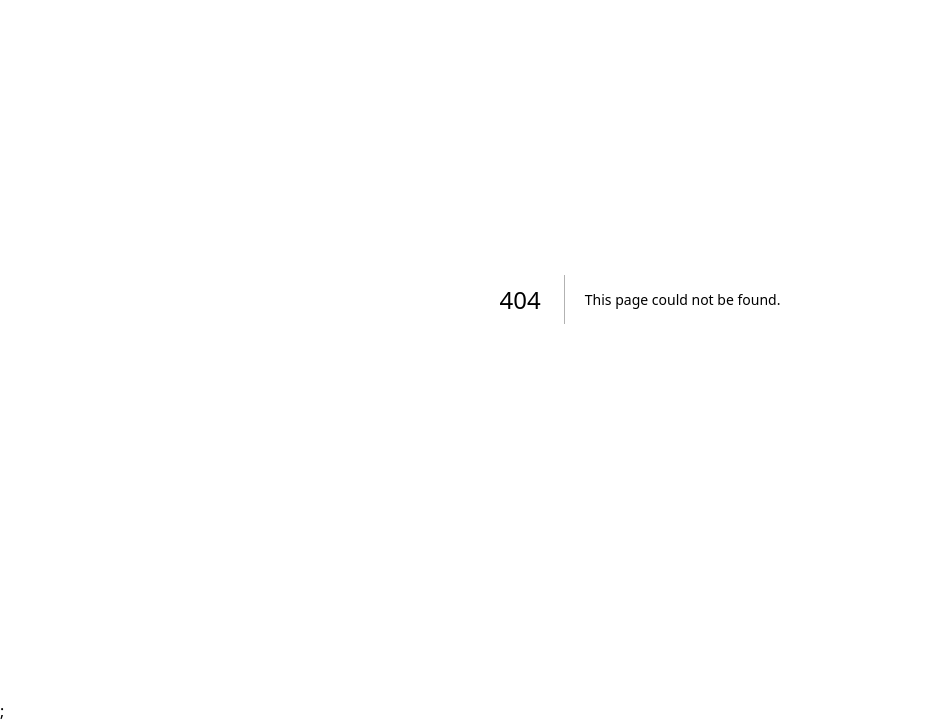
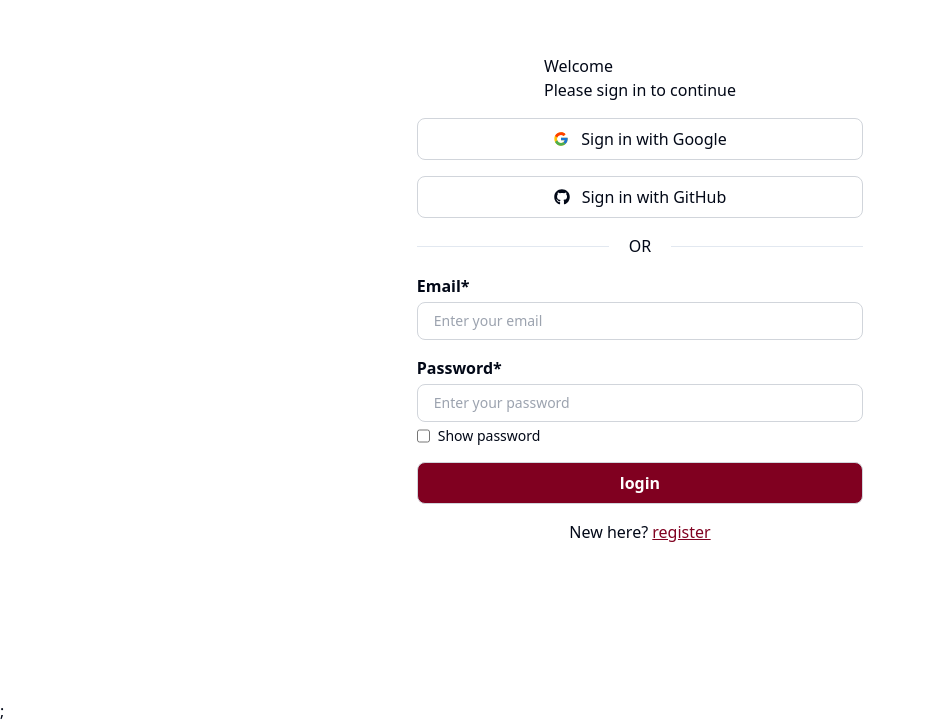
Before and after one commit to Jsmithseo/headlessSTLR, a Next.js app: page /login in a window 1280 px wide. Before the commit this address had no page. Shown: the part 101-824 px from the top of the page, without its empty margins (0-926 px from the left). Built offline with nearby package versions, Linux system fonts and the light colour scheme.

Commit message:
login page successfully set up

```diff
--- a/components/register/Signup.tsx
+++ b/components/register/Signup.tsx
@@ -1,20 +1,21 @@
 "use client";
 import React, { useEffect, useState } from "react";
-import Button from "./button";
+import Button from "../button";
 import { FcGoogle } from "react-icons/fc";
+import { FaGithub } from "react-icons/fa";
 import { Separator } from "../ui/separator";
-import Input from "./input";
-import InputContainer from "./inputContainer";
-import Label from "./label";
+import Input from "../input";
+import InputContainer from "../inputContainer";
+import Label from "../label";
 import { useForm } from "react-hook-form";
-import ErrorMessage from "./errorMessage";
+import ErrorMessage from "../errorMessage";
 import { useRouter } from "next/navigation";
 import Link from "next/link";
 import { LoadingSpinner } from "../ui/loading-spinner";
 import { _createNewUser } from "../../models/user.model";
 import { Toaster } from "../../components/ui/toaster";
 import { useToast } from "../ui/use-toast";
-
+import { signIn } from "next-auth/react";
 function SignupForm() {
   const [showPassword, setShowPassword] = useState(false);
   const [errorMessage, setErrorMessage] = useState("");
@@ -90,9 +91,26 @@ function SignupForm() {
           }}
         >
           <aside className="flex flex-col gap-4">
-            <Button className="hover:bg-gray-3 w-full hover:bg-gray-100">
+            <Button
+              className="hover:bg-gray-3 w-full hover:bg-gray-100"
+              onClick={(e) => {
+                e.preventDefault();
+              }}
+              disabled={isSubmitting}
+            >
               <FcGoogle />
               <p>Sign up with Google</p>
+            </Button>
+            <Button
+              className="hover:bg-gray-3 w-full hover:bg-gray-100"
+              onClick={(e) => {
+                e.preventDefault();
+                signIn("github");
+              }}
+              disabled={isSubmitting}
+            >
+              <FaGithub />
+              <p>Sign in with GitHub</p>
             </Button>
             <div
               id="separator"
--- /dev/null
+++ b/components/signin/loginForm.jsx
@@ -0,0 +1,222 @@
+"use client";
+import React, { useEffect } from "react";
+import Button from "../button";
+
+import { Separator } from "../../components/ui/separator";
+import { LoadingSpinner } from "../../components/ui/loading-spinner";
+import { useToast } from "../../components/ui/use-toast";
+
+import Input from "../../components/input";
+import InputContainer from "../../components/inputContainer";
+import Label from "../../components/label";
+import ErrorMessage from "../errorMessage";
+
+import { useState } from "react";
+import Link from "next/link";
+import { useRouter } from "next/navigation";
+import { useForm } from "react-hook-form";
+
+import { FaGithub } from "react-icons/fa";
+import { FcGoogle } from "react-icons/fc";
+
+import { signIn } from "next-auth/react";
+
+function LoginForm() {
+  const [showPassword, setShowPassword] = useState(false);
+  function _showPassword() {
+    setShowPassword(!showPassword);
+  }
+
+  //useRouter to get route definitions
+  const router = useRouter();
+
+  //callbackUrl
+  const callbackUrl = decodeURI(router.query?.callbackUrl ?? "/profile");
+
+  const form = useForm();
+
+  const { register, handleSubmit, formState } = form;
+  const { errors, isSubmitting, isSubmitSuccessful } = formState;
+
+  //states for server messages
+
+  const [errorMessage, setErrorMessage] = useState("");
+  const [loginSuccess, setloginSuccess] = useState(false);
+  const [successMessage, setSuccessMessage] = useState("");
+
+  //router to navigate programatically on successful login
+  // const router = useRouter();
+  async function onSubmit(data) {
+    const loginData = {
+      email: data.email,
+      password: data.password,
+      callbackUrl: callbackUrl ?? "/profile",
+      redirect: false,
+    };
+    try {
+      const result = await signIn("credentials", loginData);
+      console.log(result);
+      if (result?.ok) {
+        setloginSuccess(true);
+
+        setSuccessMessage("Login Successfull");
+        router.push(callbackUrl);
+      } else {
+        setErrorMessage("Invalid credentials");
+      }
+    } catch (error) {
+      console.log(error);
+    }
+  }
+
+  //show toast on successful login
+  const { toast } = useToast();
+  useEffect(() => {
+    if (loginSuccess) {
+      toast({
+        description: successMessage,
+      });
+    }
+  }, [loginSuccess, successMessage, toast]);
+
+  //handling GitHub OAuth
+
+  return (
+    <div className="form-container flex  flex-col items-center justify-center gap-4 h-screen">
+      <header className="">
+        <p>Welcome</p>
+        <p>Please sign in to continue</p>
+      </header>
+      <main className="">
+        <form
+          action=""
+          className="flex flex-col gap-4"
+          onSubmit={handleSubmit(onSubmit)}
+        >
+          <aside className="flex flex-col gap-4">
+            <Button
+              className="hover:bg-gray-3 w-full hover:bg-gray-100"
+              onClick={(e) => {
+                e.preventDefault();
+              }}
+            >
+              <FcGoogle />
+              <p>Sign in with Google</p>
+            </Button>
+            <Button
+              className="hover:bg-gray-3 w-full hover:bg-gray-100"
+              onClick={(e) => {
+                e.preventDefault();
+                signIn("github");
+              }}
+            >
+              <FaGithub />
+              <p>Sign in with GitHub</p>
+            </Button>
+            <div
+              id="separator"
+              className="flex min-w-min flex-row items-center justify-center gap-5"
+            >
+              <Separator className="w-48" /> <span>OR</span>{" "}
+              <Separator className="w-48" />
+            </div>
+          </aside>
+          {/* <InputContainer className="flex-col gap-1">
+            <Label>Username*</Label>
+            <Input
+              placeholder="Enter your username"
+              name="username"
+              validation={{
+                required: {
+                  value: true,
+                  message: "Username is required",
+                },
+              }}
+              register={register}
+            />
+            {errors.username && (
+              <ErrorMessage>{errors.username.message}</ErrorMessage>
+            )}
+          </InputContainer> */}
+
+          <InputContainer className="flex-col gap-1">
+            <Label>Email*</Label>
+            <Input
+              placeholder="Enter your email"
+              name="email"
+              validation={{
+                required: {
+                  value: true,
+                  message: "Email field cannot be empty",
+                },
+                pattern: {
+                  value: /^[\w-\.]+@([\w-]+\.)+[\w-]{2,4}$/,
+                  message: "Please enter a valid email",
+                },
+              }}
+              register={register}
+            />
+            {errors.email && (
+              <ErrorMessage>{errors.email.message}</ErrorMessage>
+            )}
+          </InputContainer>
+          <InputContainer className="flex-col gap-1">
+            <Label>Password*</Label>
+            <Input
+              placeholder="Enter your password"
+              type={showPassword ? "text" : "password"}
+              name="password"
+              validation={{
+                required: {
+                  value: true,
+                  message: "Password field cannot be empty",
+                },
+              }}
+              register={register}
+            />
+            {errors.password && (
+              <ErrorMessage>{errors.password.message}</ErrorMessage>
+            )}
+            <div className="flex flex-row gap-2">
+              <input
+                type="checkbox"
+                className=""
+                name="password"
+                id="show_password_checkbox"
+                onClick={_showPassword}
+              />
+
+              <label
+                htmlFor="show_password_checkbox"
+                className="text-sm font-normal"
+              >
+                Show password
+              </label>
+            </div>
+          </InputContainer>
+          {errorMessage && <ErrorMessage>{errorMessage}</ErrorMessage>}
+          <Button
+            className="bg-burgendy font-bold leading-6 text-white"
+            disabled={isSubmitting}
+          >
+            {isSubmitting ? (
+              <LoadingSpinner className="h-5 w-5 text-white" />
+            ) : (
+              "login"
+            )}
+          </Button>
+        </form>
+      </main>
+      <footer>
+        <p>
+          New here?{" "}
+          <Link href="/register" className="text-burgendy underline">
+            register
+          </Link>
+        </p>
+      </footer>
+    </div>
+  );
+}
+
+export default LoginForm;
--- a/pages/api/auth/[...nextauth].ts
+++ b/pages/api/auth/[...nextauth].ts
@@ -1,4 +1,4 @@
 import NextAuth from "next-auth";
-import { authOptions } from "../../nextAuthOptions/options";
+import { authOptions } from "./nextAuthOptions/options";
 
 export default NextAuth(authOptions);
--- a/pages/nextAuthOptions/options.ts
+++ b/pages/api/auth/nextAuthOptions/options.ts
@@ -46,4 +46,7 @@ export const authOptions: NextAuthOptions = {
       return session;
     },
   },
+  pages: {
+    signIn: "/login",
+  },
 };
--- /dev/null
+++ b/pages/login/index.tsx
@@ -0,0 +1,8 @@
+import React from "react";
+import LoginForm from "../../components/signin/loginForm";
+
+function index() {
+  return <LoginForm />;
+}
+
+export default index;
```
Also changed, not shown: components/button.tsx (renamed from components/register/button.tsx), components/errorMessage.tsx (renamed from components/register/errorMessage.tsx), components/input.tsx (renamed from components/register/input.tsx), components/inputContainer.tsx (renamed from components/register/inputContainer.tsx), components/label.tsx (renamed from components/register/label.tsx).
